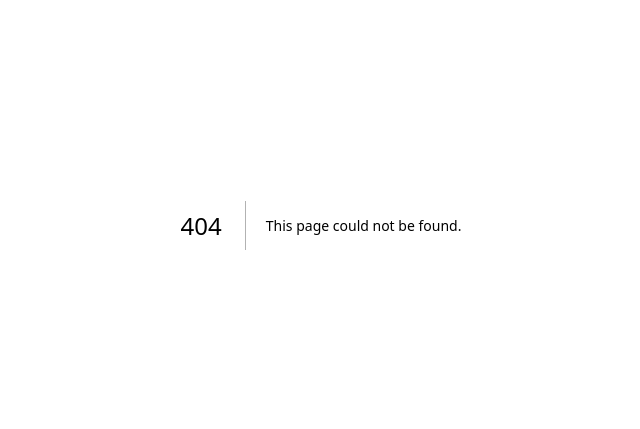
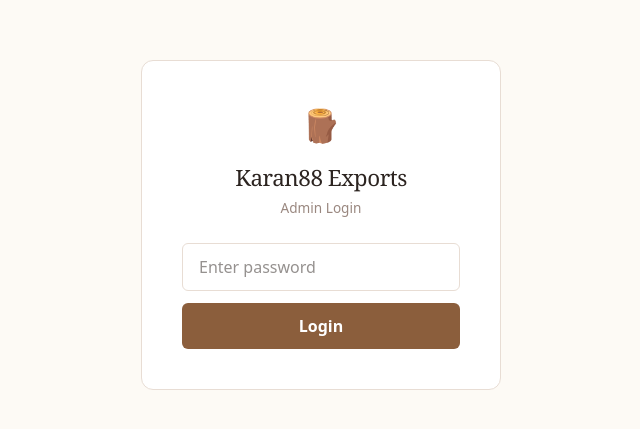
Before and after one commit to karan88wood-cmd/karan88-catalogue, a Next.js app: page /login in a window 1280 px wide. Before the commit this address had no page. Shown: the part 175-604 px from the top of the page, without its empty margins (319-959 px from the left). Built offline with nearby package versions, Linux system fonts and the light colour scheme.

Commit message:
Create page.tsx

```diff
--- /dev/null
+++ b/app/login/page.tsx
@@ -0,0 +1,65 @@
+'use client'
+
+import { useState } from 'react'
+import { useRouter } from 'next/navigation'
+
+export default function LoginPage() {
+  const [password, setPassword] = useState('')
+  const [error, setError] = useState('')
+  const router = useRouter()
+
+  function handleLogin() {
+    if (password === 'karan88admin') {
+      document.cookie = 'admin_auth=karan88admin; path=/; max-age=86400'
+      router.push('/')
+    } else {
+      setError('Wrong password. Try again.')
+    }
+  }
+
+  return (
+    <div style={{
+      minHeight: '100vh', background: 'var(--warm-white)',
+      display: 'flex', alignItems: 'center', justifyContent: 'center',
+    }}>
+      <div style={{
+        background: 'white', border: '1px solid var(--border)', borderRadius: '12px',
+        padding: '2.5rem', width: '100%', maxWidth: '360px', textAlign: 'center',
+      }}>
+        <div style={{ fontSize: '2rem', marginBottom: '0.75rem' }}>🪵</div>
+        <h1 className="font-display" style={{ margin: '0 0 0.25rem', fontSize: '1.4rem', fontWeight: '400' }}>
+          Karan88 Exports
+        </h1>
+        <p className="font-ui" style={{ margin: '0 0 1.5rem', fontSize: '0.85rem', color: 'var(--muted)' }}>
+          Admin Login
+        </p>
+
+        <input
+          type="password"
+          value={password}
+          onChange={e => setPassword(e.target.value)}
+          onKeyDown={e => e.key === 'Enter' && handleLogin()}
+          placeholder="Enter password"
+          style={{
+            width: '100%', padding: '0.7rem 1rem', border: '1px solid var(--border)',
+            borderRadius: '6px', fontSize: '1rem', fontFamily: 'system-ui, sans-serif',
+            outline: 'none', marginBottom: '0.75rem', boxSizing: 'border-box',
+          }}
+        />
+
+        {error && (
+          <p className="font-ui" style={{ color: '#c0392b', fontSize: '0.85rem', margin: '0 0 0.75rem' }}>
+            {error}
+          </p>
+        )}
+
+        <button onClick={handleLogin} className="font-ui" style={{
+          width: '100%', background: 'var(--teak)', color: 'white', border: 'none',
+          padding: '0.7rem', borderRadius: '6px', cursor: 'pointer', fontSize: '1rem', fontWeight: '600',
+        }}>
+          Login
+        </button>
+      </div>
+    </div>
+  )
+}
```
